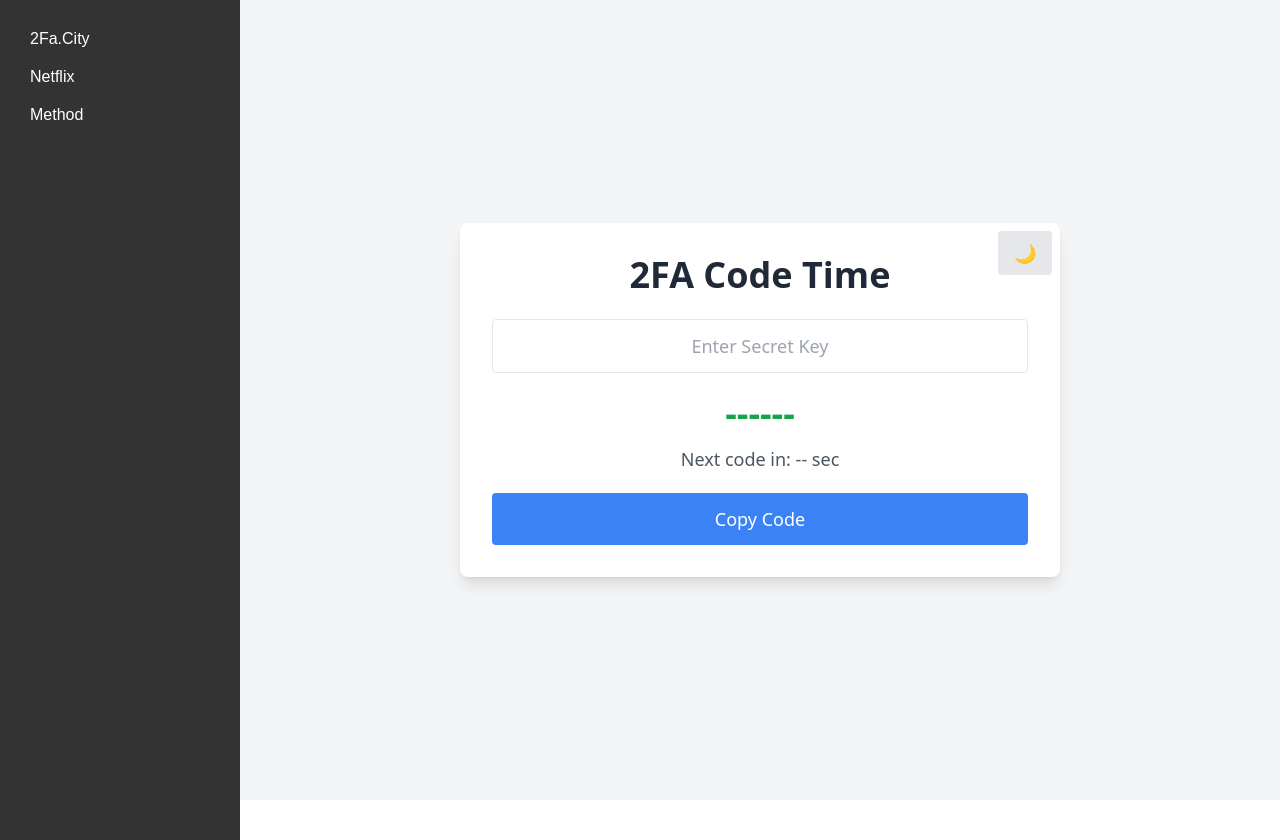
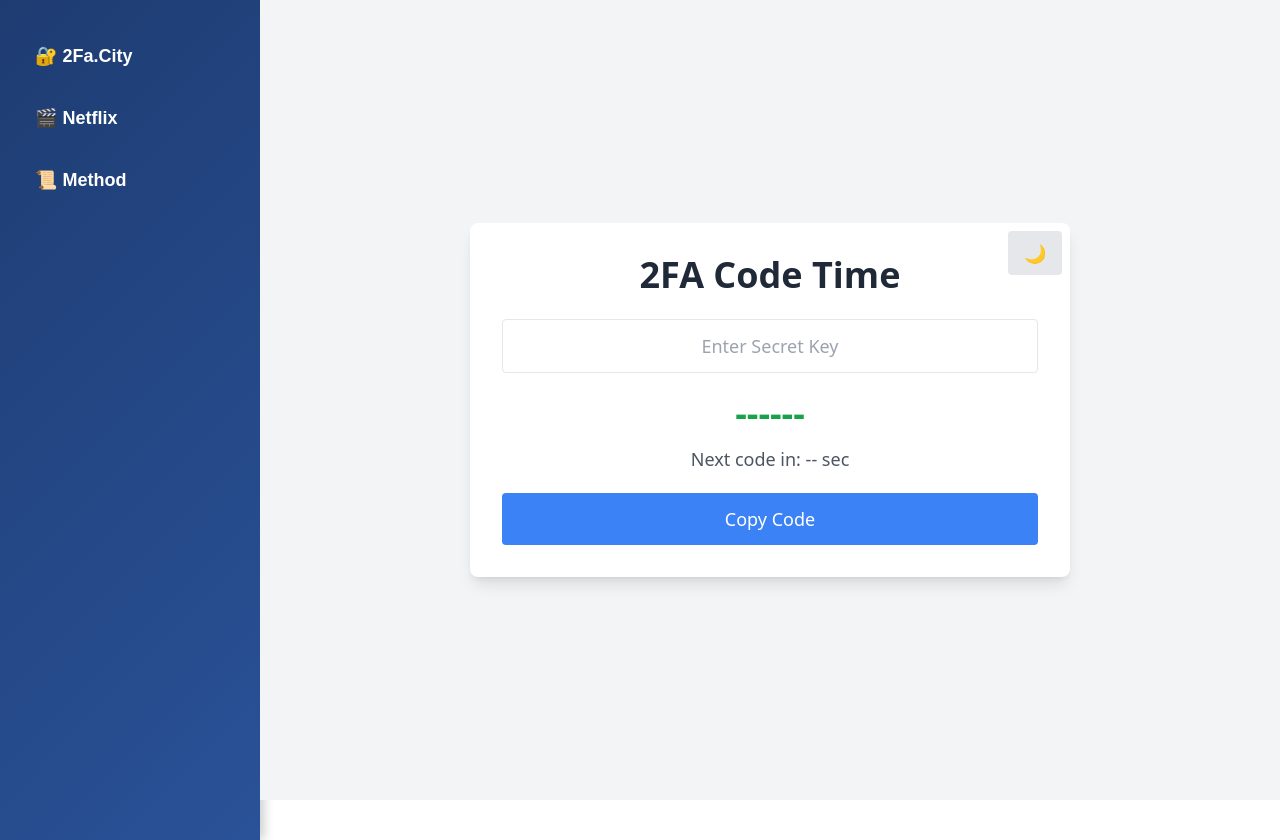
Before and after one commit to cudamsamsex/test, a plain HTML site: page index.html in a window 1280 px wide. Drawn offline with nearby package versions, Linux system fonts and the light colour scheme.

Commit message:
Update index.html

```diff
--- a/index.html
+++ b/index.html
@@ -11,20 +11,27 @@
             margin: 0;
         }
         .sidebar {
-            width: 200px;
-            background: #333;
+            width: 220px;
+            background: linear-gradient(135deg, #1e3c72, #2a5298);
             color: white;
             padding: 20px;
             height: 100vh;
+            box-shadow: 4px 0 10px rgba(0, 0, 0, 0.2);
         }
         .sidebar a {
             display: block;
             color: white;
-            padding: 10px;
+            padding: 15px;
+            margin: 10px 0;
             text-decoration: none;
+            font-size: 18px;
+            font-weight: bold;
+            border-radius: 8px;
+            transition: background 0.3s, transform 0.2s;
         }
         .sidebar a:hover {
-            background: #555;
+            background: rgba(255, 255, 255, 0.2);
+            transform: scale(1.05);
         }
         .content {
             flex-grow: 1;
@@ -40,9 +47,9 @@
 </head>
 <body>
     <div class="sidebar">
-        <a href="#" onclick="loadContent('2fa.html')">2Fa.City</a>
-        <a href="#" onclick="loadContent('netflix.html')">Netflix</a>
-        <a href="#" onclick="loadContent('method.html')">Method</a>
+        <a href="#" onclick="loadContent('2fa.html')">🔐 2Fa.City</a>
+        <a href="#" onclick="loadContent('netflix.html')">🎬 Netflix</a>
+        <a href="#" onclick="loadContent('method.html')">📜 Method</a>
     </div>
     <div class="content">
         <iframe id="contentFrame" src="2fa.html"></iframe>
```
